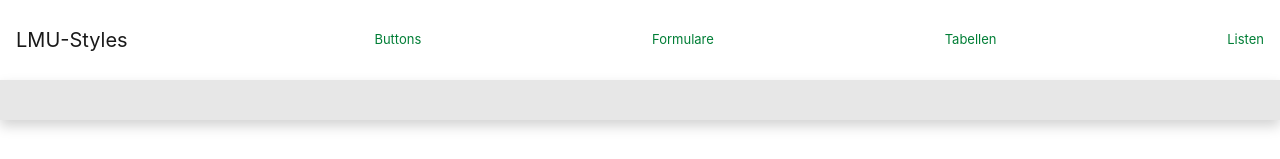
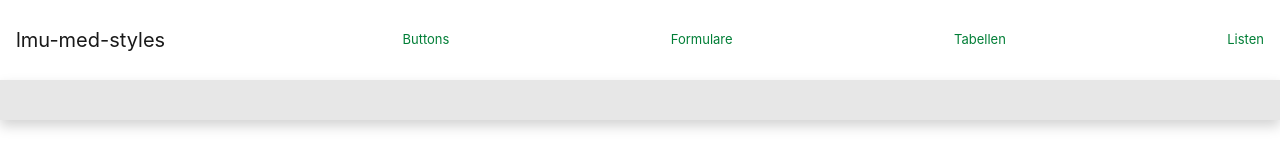
Before and after one commit to KUMteamIM/lmu-med-styles, a website built with webpack: page dist/index.html in a window 1280 px wide. Shown: the top 159 px of the page. Built offline with nearby package versions, Linux system fonts and the light colour scheme.

Commit message:
Rename to lmu-med-styles

```diff
--- a/dist/index.html
+++ b/dist/index.html
@@ -40,7 +40,7 @@
   <body class="lmu-klinikum">
     <header class="sticky-top">
       <nav class="navbar navbar-light">
-        <a class="navbar-brand" href="#">LMU-Styles</a>
+        <a class="navbar-brand" href="#">lmu-med-styles</a>
         <a href="#buttons">Buttons</a>
         <a href="#forms">Formulare</a>
         <a href="#tables">Tabellen</a>
```
Also changed, not shown: package.json (+4 -4 lines), README.md, 1 other file.
